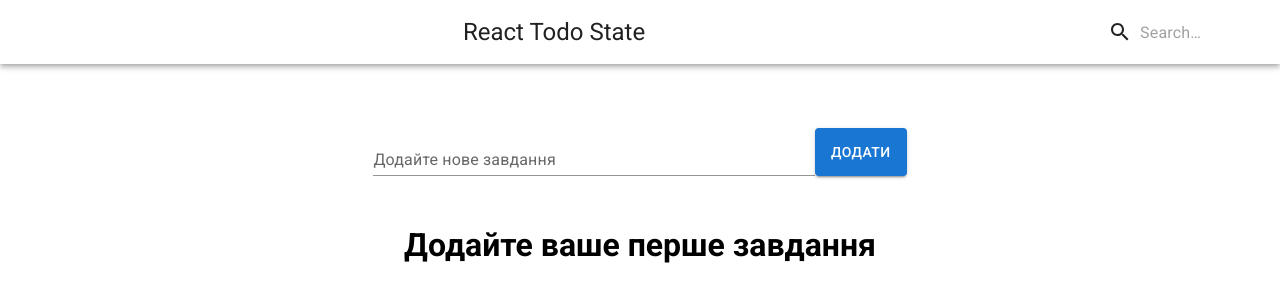
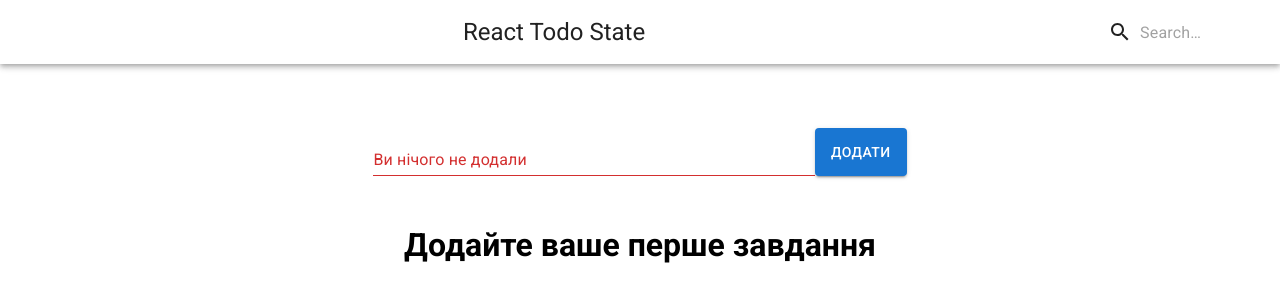
Before and after one commit to dkazarov/React_Todo, a React (Create React App) app: page / in a window 1280 px wide. Both pictures are taken after a click on the button "ДОДАТИ". Shown: the top 302 px of the page. Built offline with nearby package versions, Linux system fonts and the light colour scheme; the HTML template or start-up script is replaced by a standard one.

Commit message:
add state error

```diff
--- a/src/App.js
+++ b/src/App.js
@@ -13,6 +13,7 @@ function App() {
   const [value, setValue] = useState('');
   const [edit, setEdit] = useState(false);
   const [searchValue, setSearchValue] = useState('');
+  const [error, setError] = useState(false);
 
   //add item on load to local Storage when tasks changes
   useEffect(() => {
@@ -24,6 +25,8 @@ function App() {
       <Header setSearchValue={setSearchValue} />
       <Container maxWidth="sm" sx={{ textAlign: 'center' }}>
         <AddTasks
+          error={error}
+          setError={setError}
           setTasks={setTasks}
           tasks={tasks}
           setValue={setValue}
--- a/src/components/TodoList/AddTasks.js
+++ b/src/components/TodoList/AddTasks.js
@@ -1,11 +1,11 @@
-import React, { useState } from 'react';
+import React, { useState, useEffect } from 'react';
 import TextField from '@mui/material/TextField';
 import { nanoid } from 'nanoid';
 import Button from '@mui/material/Button';
 
 import './AddTasks.scss';
 
-const AddTasks = ({ tasks, setTasks, value, setValue }) => {
+const AddTasks = ({ tasks, setTasks, value, setValue, error, setError }) => {
   // Add items to tasks []
   const addTodo = () => {
     if (value) {
@@ -18,18 +18,35 @@ const AddTasks = ({ tasks, setTasks, value, setValue }) => {
         },
       ]);
       setValue('');
+      setError((error = false));
+    } else {
+      setError((error = true));
     }
   };
 
+  console.log(error);
+
   return (
     <div className="add__task-inner">
+      {!error ? (
         <TextField
-        label="Додайте нове завдання"
+          label="Додати нове завдання"
           variant="standard"
           value={value}
           onChange={(e) => setValue(e.target.value)}
           sx={{ width: '80%' }}
         />
+      ) : (
+        <TextField
+          error
+          label="Ви нічого не додали"
+          variant="standard"
+          value={value}
+          onChange={(e) => setValue(e.target.value)}
+          sx={{ width: '80%' }}
+        />
+      )}
+
       <Button variant="contained" onClick={addTodo}>
         Додати
       </Button>
```
Lines whose indentation alone changed are shown as unchanged.
